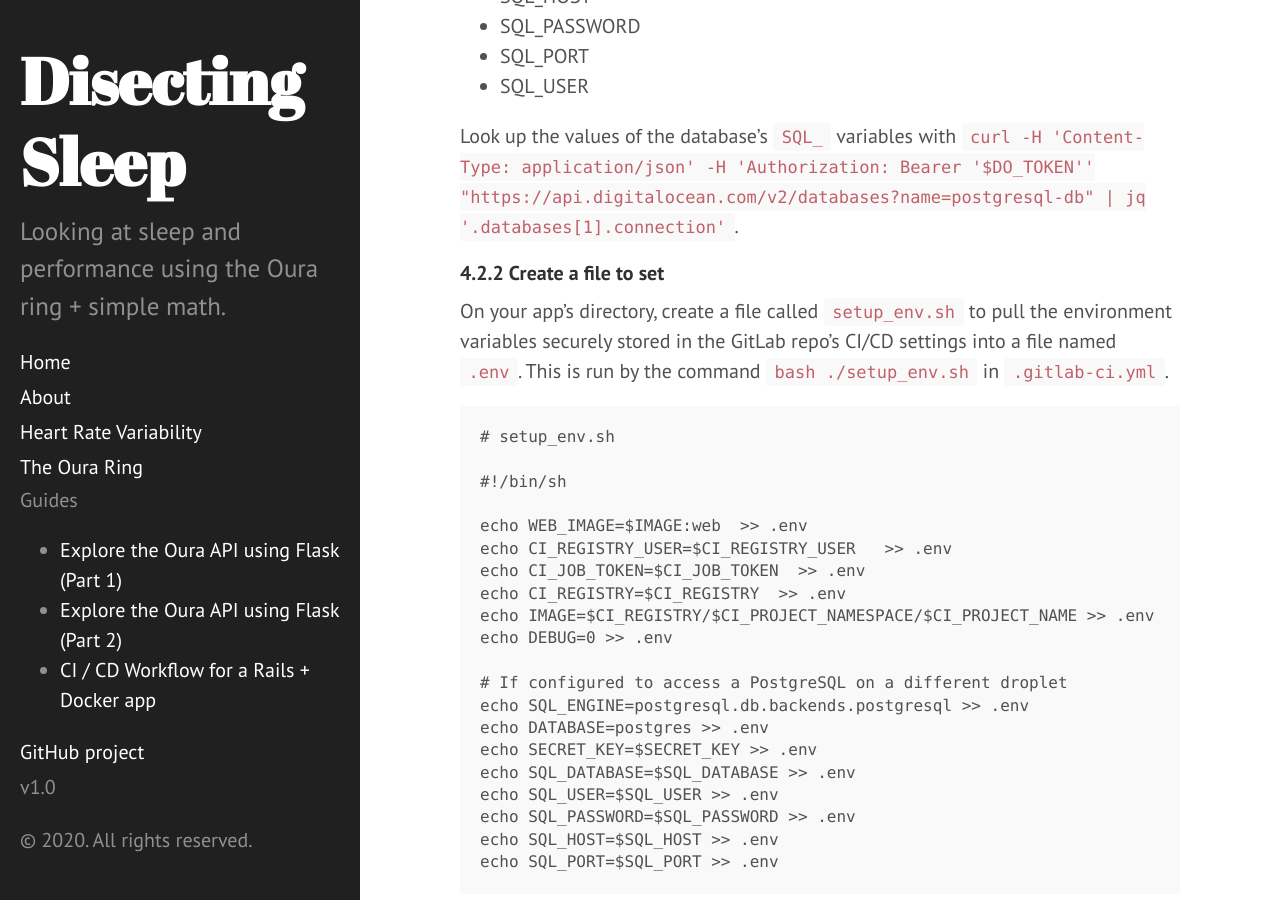
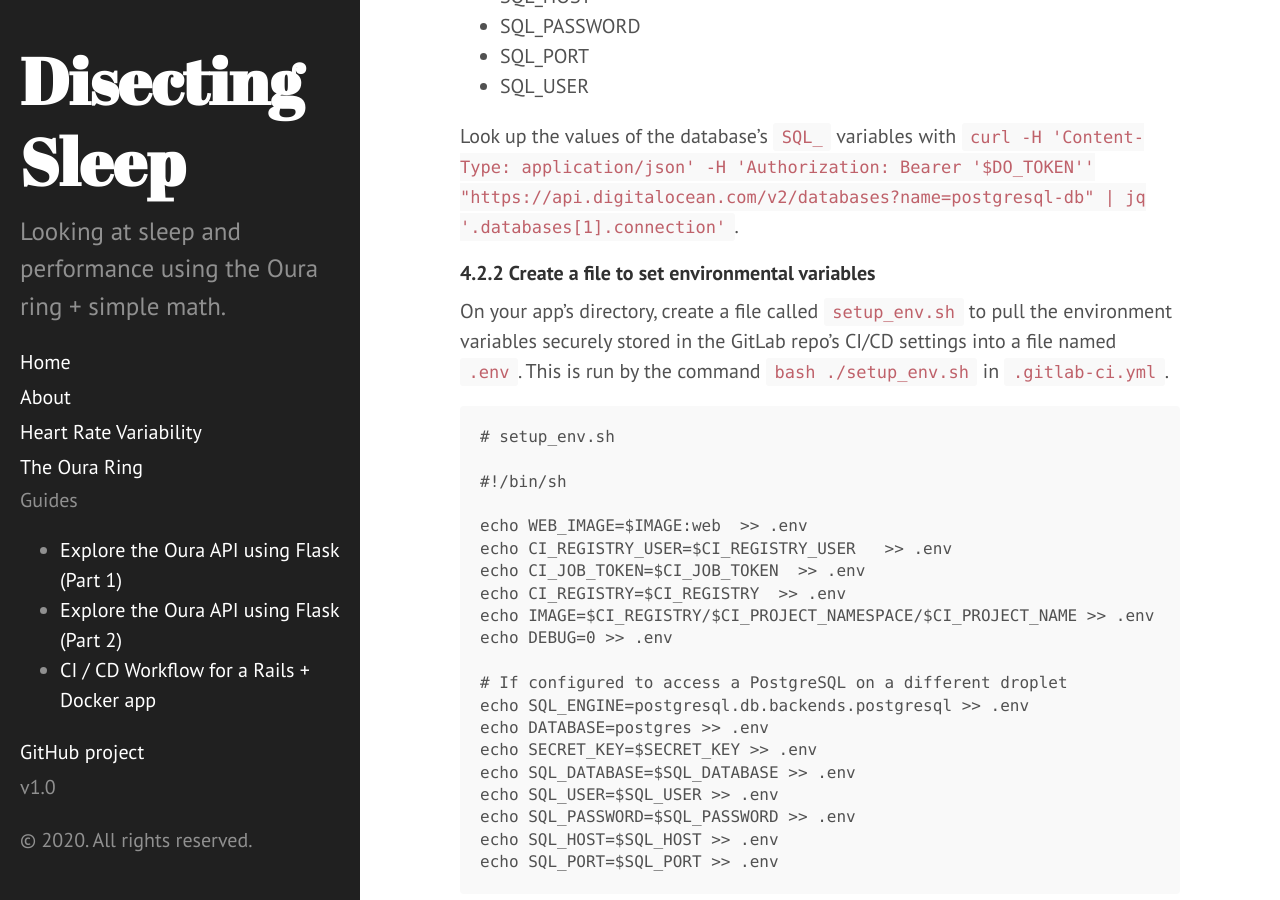
Before and after one commit to mindatasleep/oura, a Jekyll site: the page built from _posts/2020-01-01-oura-part-3.markdown, in a window 1280 px wide and 900 px high, scrolled down 14585 px. Built offline with Jekyll 4.4.1, drawn with Linux system fonts in a browser that asks for light colours; Markdown is read by kramdown in place of the engine named in the settings.

````diff
--- a/_posts/2020-01-01-oura-part-3.markdown
+++ b/_posts/2020-01-01-oura-part-3.markdown
@@ -353,7 +353,7 @@ Look up your `DIGITAL_OCEAN_IP_ADDRESS` of the app's droplet by running `doctl c
 
 Look up the values of the database's `SQL_` variables with `curl -H 'Content-Type: application/json' -H 'Authorization: Bearer '$DO_TOKEN'' "https://api.digitalocean.com/v2/databases?name=postgresql-db" | jq '.databases[1].connection'`.
 
-##### 4.2.2 Create a file to set
+##### 4.2.2 Create a file to set environmental variables
 On your app's directory, create a file called `setup_env.sh` to pull the environment variables securely stored in the GitLab repo's CI/CD settings into a file named `.env`. This is run by the command `bash ./setup_env.sh` in `.gitlab-ci.yml`.
 ```
 # setup_env.sh
````
